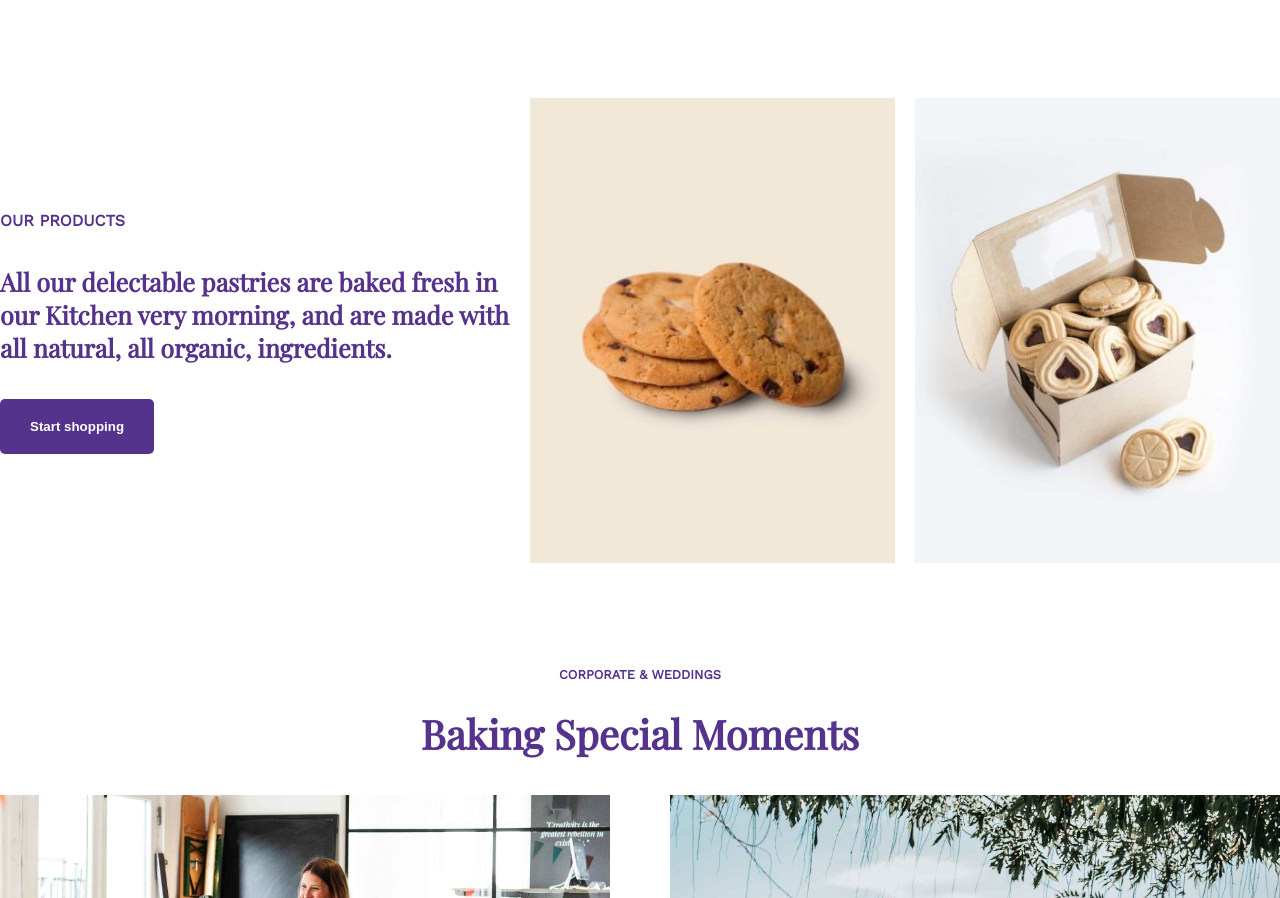
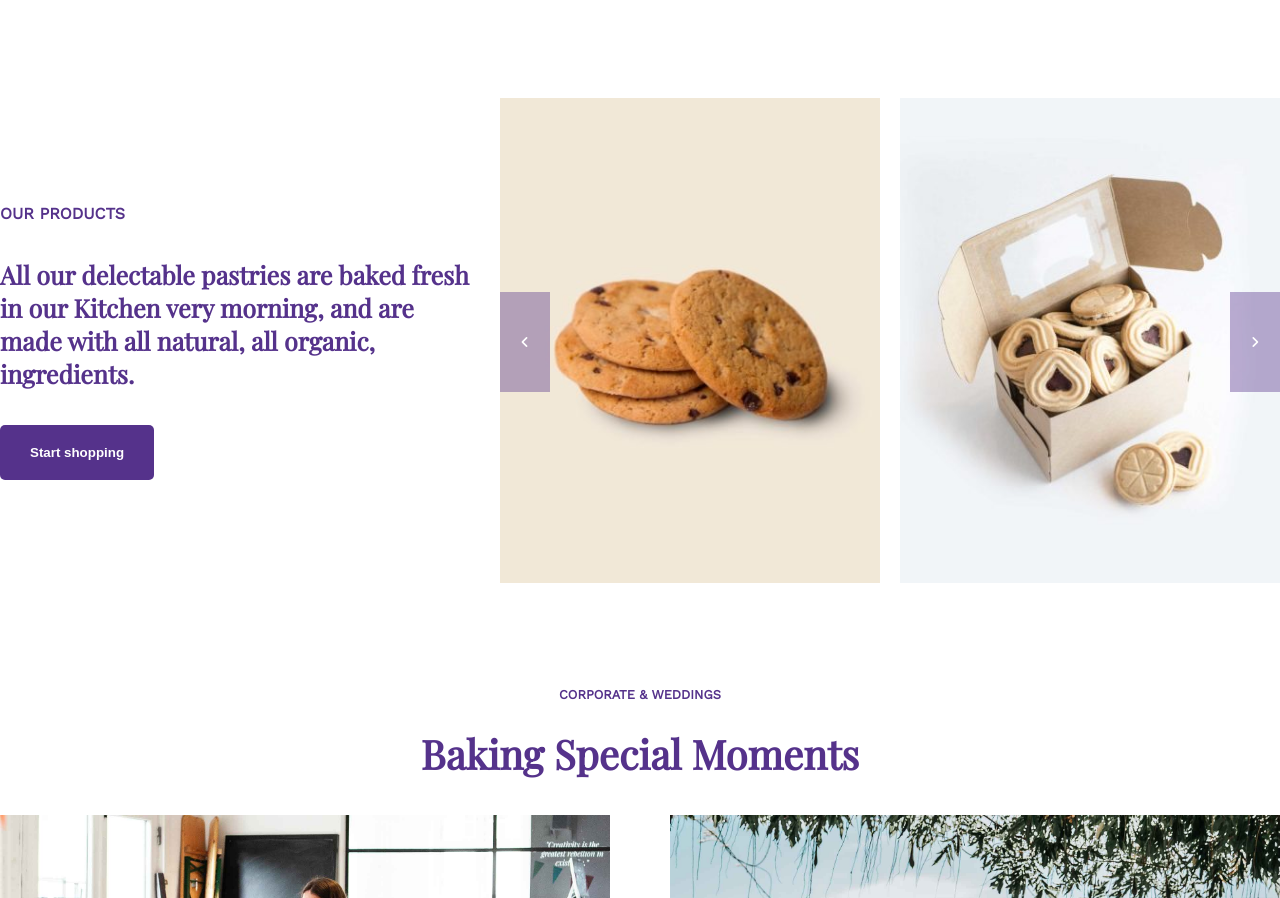
Before and after one commit to EnricoNapolitano/bakery-site, a Vue app: page / in a window 1280 px wide. Shown: the part 853-1751 px from the top of the page. Built offline with nearby package versions, Linux system fonts and the light colour scheme.

Commit message:
ButtonGallery component added in ProductsSection

```diff
--- a/src/components/AppMain/ProductsSection.vue
+++ b/src/components/AppMain/ProductsSection.vue
@@ -2,17 +2,22 @@
 import { data } from '../../assets/data';
 import ActionCall from '../generics/ActionCall.vue';
 import ProductsGallery from '../generics/ProductsGallery.vue';
+import ButtonGallery from '../generics/ButtonGallery.vue';
 export default {
     name: 'ProductsSection',
     data() { return { data, currIndex: 0 } },
-    components: { ActionCall, ProductsGallery },
+    components: { ActionCall, ProductsGallery, ButtonGallery },
 }
 </script>
 <template>
     <section id="products-gallery" class="container d-flex jc-between ai-center mv-section">
         <action-call :label="data.products.label" :title="data.products.title"
             :button_label="data.products.button"></action-call>
-        <products-gallery :gallery="data.gallery.slice(0, 2)"></products-gallery>
+        <div class="slider">
+            <products-gallery :gallery="data.gallery.slice(0, 2)"></products-gallery>
+            <button-gallery b_class="b prev" i_class="fa-solid fa-angle-left"></button-gallery>
+            <button-gallery b_class="b next" i_class="fa-solid fa-angle-right"></button-gallery>
+        </div>
     </section>
 </template>
 
```
